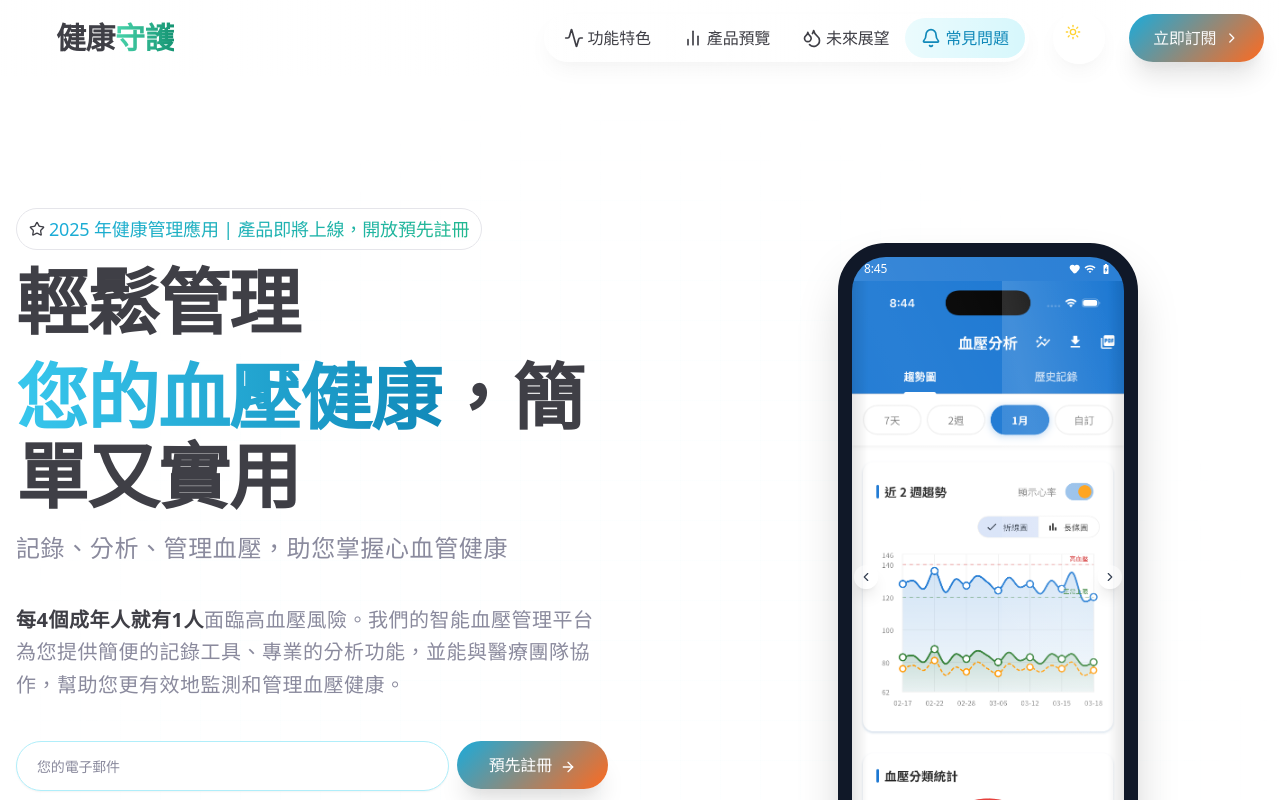
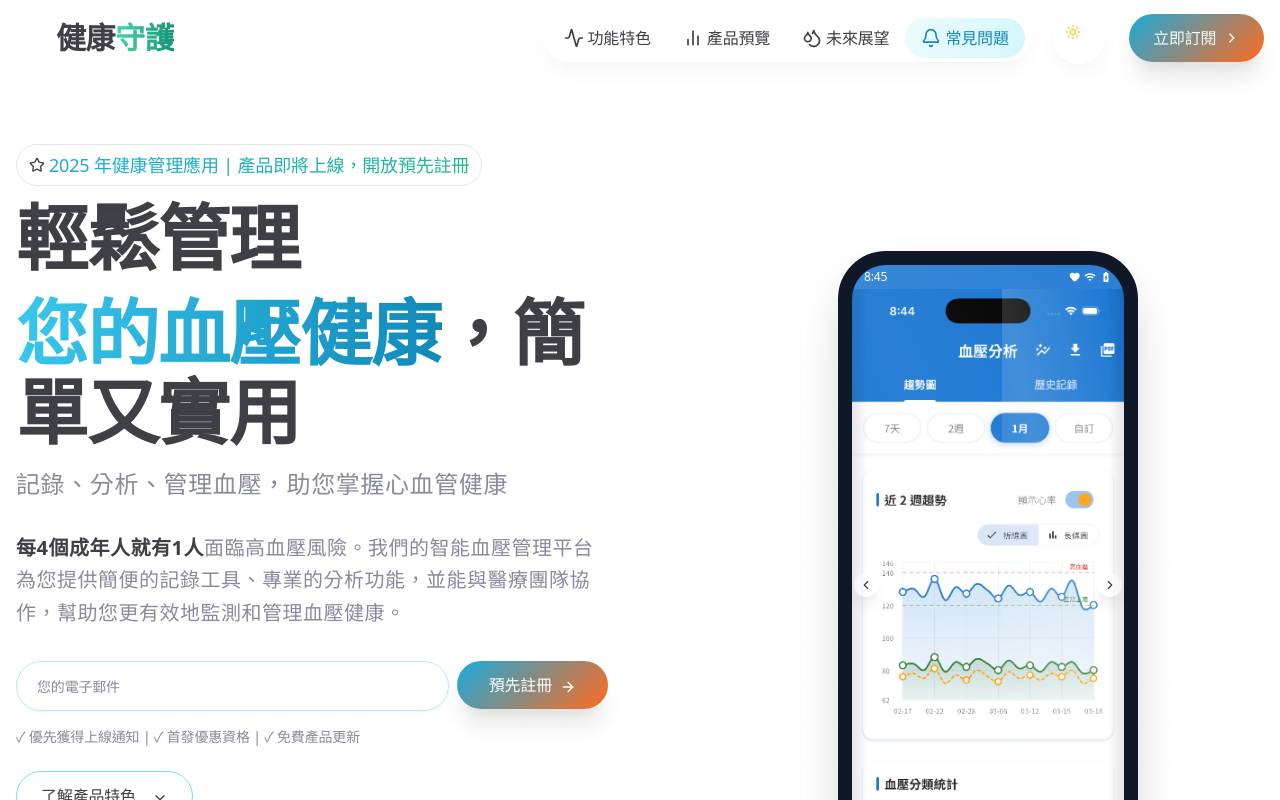
Before and after one commit to firstfu/blood-pressure-web, a Next.js app: page / in a window 1280 px wide. Shown: the top 800 px of the page. Built offline with nearby package versions, Linux system fonts and the light colour scheme; a web font is replaced by a local one.

Commit message:
更新：調整 HeroSection 組件的樣式
- 調整上方內邊距與下方間距，改善整體排版效果
- 優化左側內容的間距，增強視覺一致性
- 調整右側 App 預覽的垂直位移，提升視覺吸引力

```diff
--- a/app/components/HeroSection.tsx
+++ b/app/components/HeroSection.tsx
@@ -226,13 +226,13 @@ export default function HeroSection() {
   };
 
   return (
-    <section id="hero" ref={heroRef} className="relative pt-20 md:pt-28 pb-20 overflow-hidden mt-0">
+    <section id="hero" ref={heroRef} className="relative pt-12 md:pt-20 pb-20 overflow-hidden mt-0">
       <BackgroundDecorations />
 
       <div className="container mx-auto px-5 md:px-8">
-        <motion.div style={{ opacity }} className="flex flex-col lg:flex-row items-center gap-16 pt-4">
+        <motion.div style={{ opacity }} className="flex flex-col lg:flex-row items-center gap-16 pt-0">
           {/* 左側內容 */}
-          <motion.div className="lg:w-1/2 space-y-8 md:space-y-10" variants={animations.container} initial="hidden" animate={isInView ? "visible" : "hidden"}>
+          <motion.div className="lg:w-1/2 space-y-6 md:space-y-8 -mt-4" variants={animations.container} initial="hidden" animate={isInView ? "visible" : "hidden"}>
             <BadgeSection />
             <HeadingSection />
             <motion.p className="text-optimized font-sans text-lg md:text-xl text-muted-foreground max-w-2xl leading-relaxed tracking-wide" variants={animations.item}>
@@ -246,7 +246,7 @@ export default function HeroSection() {
 
           {/* 右側 App 預覽 */}
           <motion.div
-            className="lg:w-1/2 relative lg:translate-x-5 mt-12 lg:mt-0 lg:-translate-y-60 flex items-center justify-center"
+            className="lg:w-1/2 relative lg:translate-x-5 mt-4 lg:mt-0 lg:-translate-y-40 flex items-center justify-center"
             style={{ y }}
             variants={animations.container}
             initial="hidden"
```
